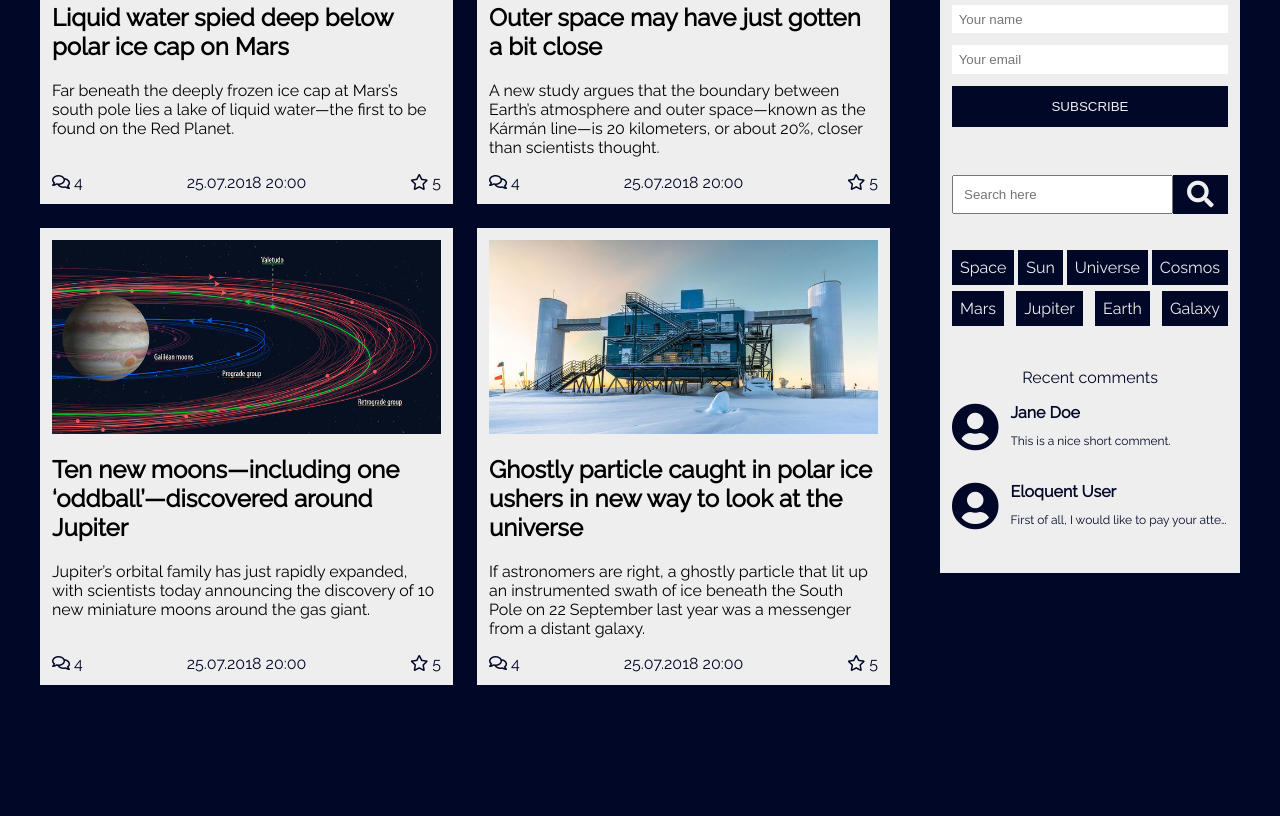
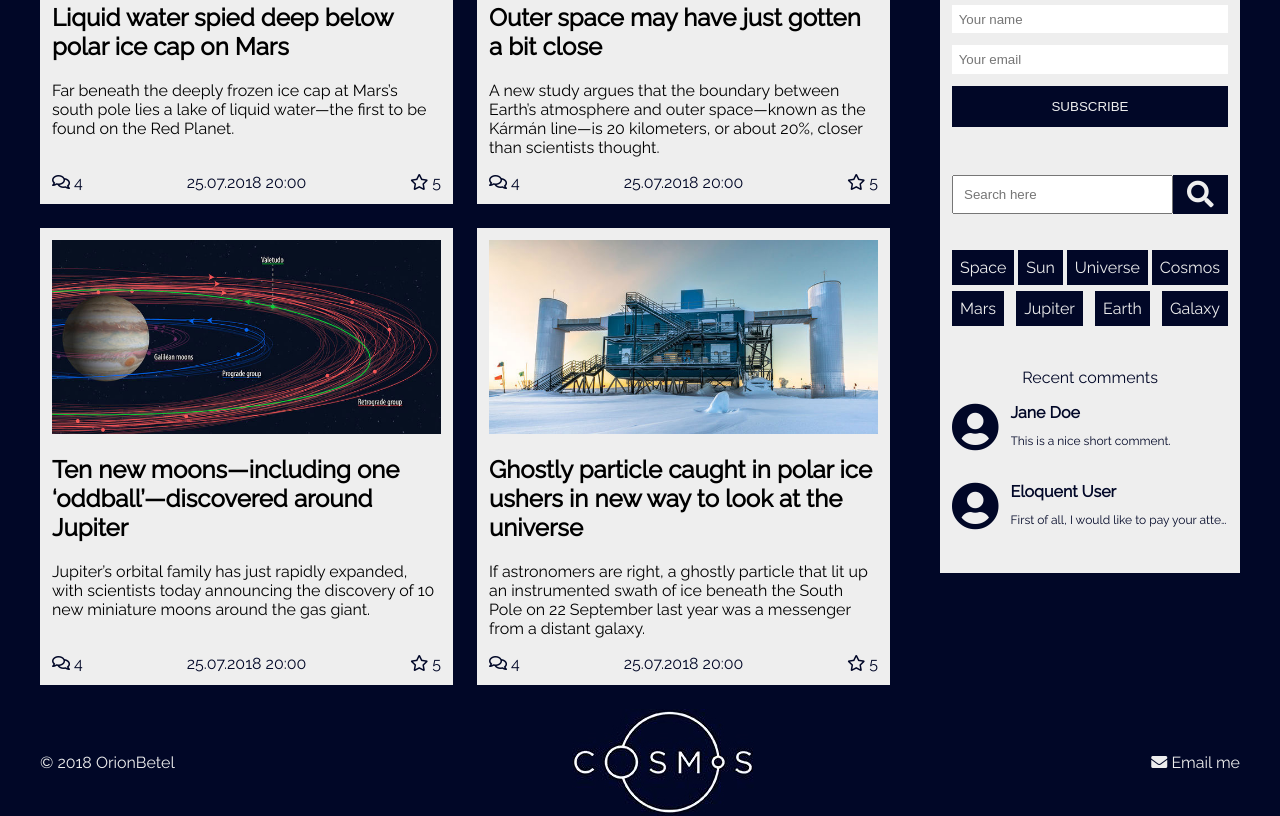
Before and after one commit to OrionBetel/bsa-2018-php-13-homework, a plain HTML site: page index.html in a window 1280 px wide. Shown: the part 356-1172 px from the top of the page. Before the commit the page ends 1065 px from the top, so only its background shows below. Drawn offline with Linux system fonts and the light colour scheme.

Commit message:
Implemented footer

```diff
--- /dev/null
+++ b/css/footer.css
@@ -0,0 +1,9 @@
+.footer {
+  display: flex;
+  align-items: center;
+  justify-content: space-between;
+}
+
+.footer-email {
+  color: var(--second-color);
+}
--- a/index.html
+++ b/index.html
@@ -13,6 +13,7 @@
   <link rel="stylesheet" href="css/header.css">
   <link rel="stylesheet" href="css/main.css">
   <link rel="stylesheet" href="css/aside.css">
+  <link rel="stylesheet" href="css/footer.css">
 </head>
 <body>
   <header class="container header">
@@ -256,5 +257,19 @@
       </section>
     </aside>
   </div>
+  <div class="container">
+    <footer class="footer">
+      <span class="copyrigh">&copy; 2018 OrionBetel</span>
+
+      <a href="#">
+        <img src="img/logo.jpg" alt="Cosmos logo" width="182" height="107">
+      </a>
+
+      <div class="footer-contacts">
+        <i class="fas fa-envelope"></i>
+        <a class="footer-email" href="mailto:sandrokharchenko@gmail.com">Email me</a>
+      </div>
+    </footer>
+  </div>
 </body>
 </html>
```
